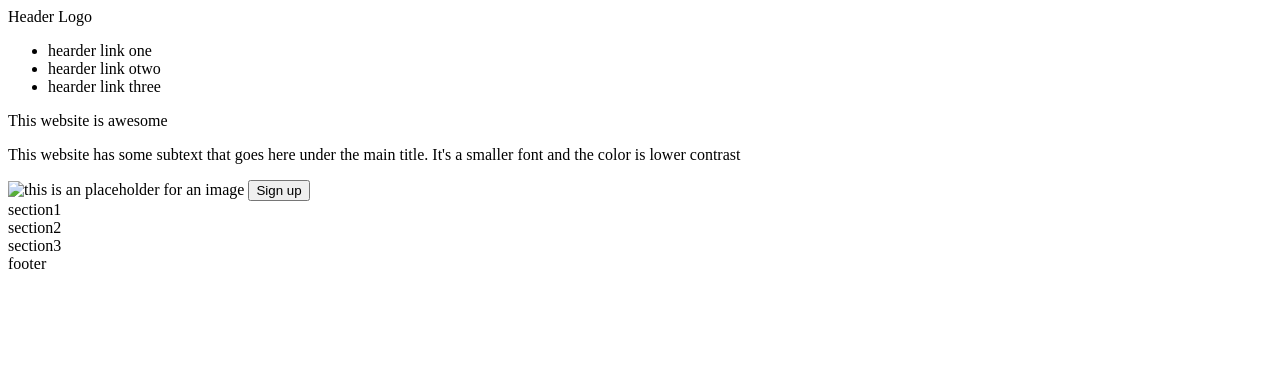
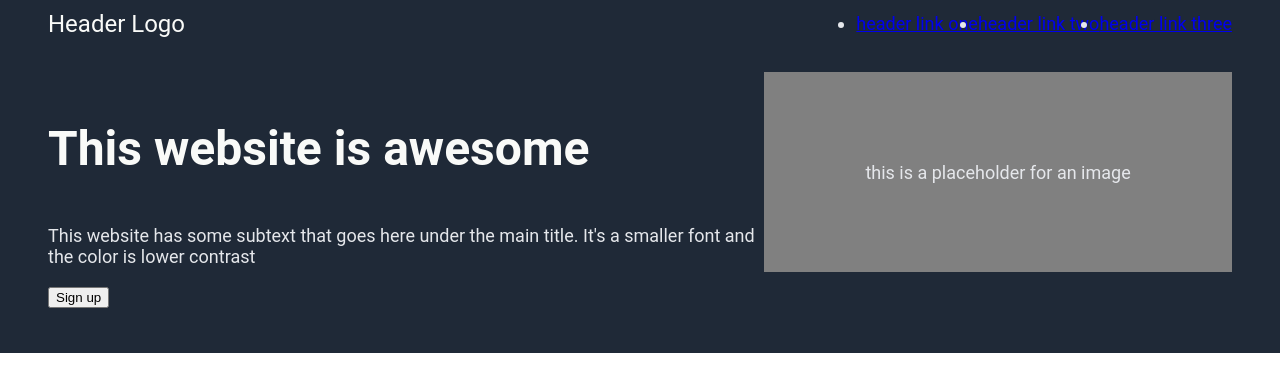
Before and after one commit to Avishkar1234/whales-landing-page, a plain HTML site: page index.html in a window 1280 px wide. Drawn offline with Linux system fonts and the light colour scheme.

Commit message:
01-Create header part and the hero section

```diff
--- a/index.html
+++ b/index.html
@@ -3,33 +3,32 @@
 <head>
     <meta charset="UTF-8">
     <meta name="viewport" content="width=device-width, initial-scale=1.0">
-    <title>Whales</title>
+    <title>Document</title>
     <link rel="stylesheet" href="style.css">
 </head>
 <body>
-    <div class="main">
-        <div class="section1">
-            <div class="hero header">
-                Header Logo
-                <ul>
-                    <li>hearder link one</li>
-                    <li>hearder link otwo</li>
-                    <li>hearder link three</li>
-                </ul>
-            </div>
-            <div class="hero">
-                This website is awesome
+    <div class="header">
+        <div class="nav">
+            <div class="logo">Header Logo</div>
+            <ul class="links">
+                <li><a href="http://pexels.com" target="_blank" rel="noopener noreferrer">header link one</a></li>
+                <li><a href="http://unsplash.com" target="_blank" rel="noopener noreferrer">header link two</a></li>
+                <li><a href="http://pixbay.com" target="_blank" rel="noopener noreferrer">header link three</a></li>
+            </ul>
+        </div>
+        <div class="hero">
+
+
+            <div class="hero-text">
+                <p class="main-text"><strong>This website is awesome</strong></p>
                 <p>This website has some subtext that goes here under the main title. It's a smaller font and the color is lower contrast</p>
-                <img alt="this is an placeholder for an image">
                 <button>Sign up</button>
             </div>
+
+            <div class="hero-img">
+                <div class="img-text">this is a placeholder for an image</div>
+            </div>
         </div>
-
-
-        <div class="section2">section1</div>
-        <div class="section3">section2</div>
-        <div class="section4">section3</div>
     </div>
-    <div class="footer">footer</div>
 </body>
 </html>
--- a/style.css
+++ b/style.css
@@ -1,3 +1,57 @@
-.section1{
+body{
+    font-family: Roboto, 'Times New Roman', Times, serif;
+    margin: 0;
+}
 
+
+
+.header{
+    padding: 15px 48px;
+    font-size: 18px;
+    color: #E5E7EB;
+    background-color: #1F2937;
 }
+
+.hero{
+    display: flex;
+    justify-content: space-around;
+    margin-bottom: 30px;
+}
+
+.nav{
+    display: flex;
+    align-items: center;
+    justify-content: space-between;
+    margin-top: -20px;
+    margin-bottom: 20px;
+}
+
+.links{
+    display: flex;
+}
+
+.hero-img{
+    display: flex;
+    justify-content: center;
+    align-items: center;
+    background-color: grey;
+    width: 600px;
+    height: 200px;
+    padding: -50px 100px;
+}
+
+.img-text{
+    text-align: center;
+}
+
+.main-text{
+    font-size: 48px;
+    color: #F9FAF8;
+    font-weight: 900;
+}
+
+
+.logo{
+    font-size: 24px;
+    color: #F9FAF8;
+}
```
